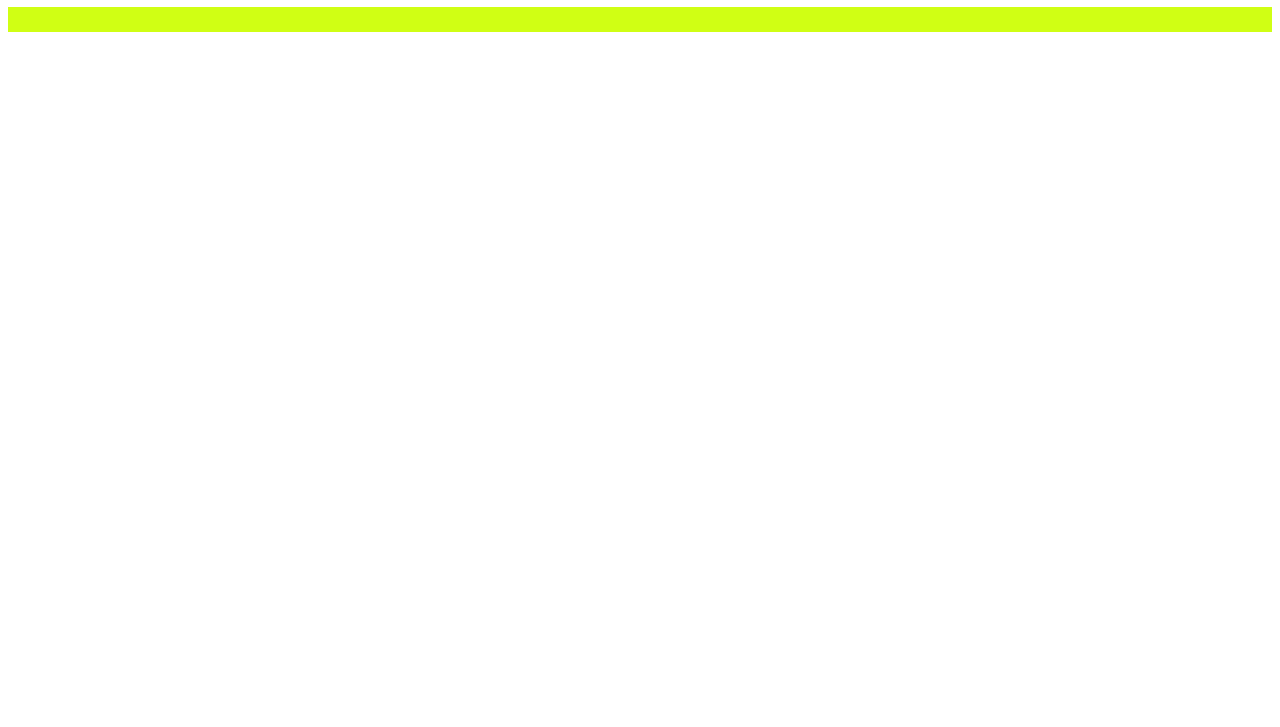
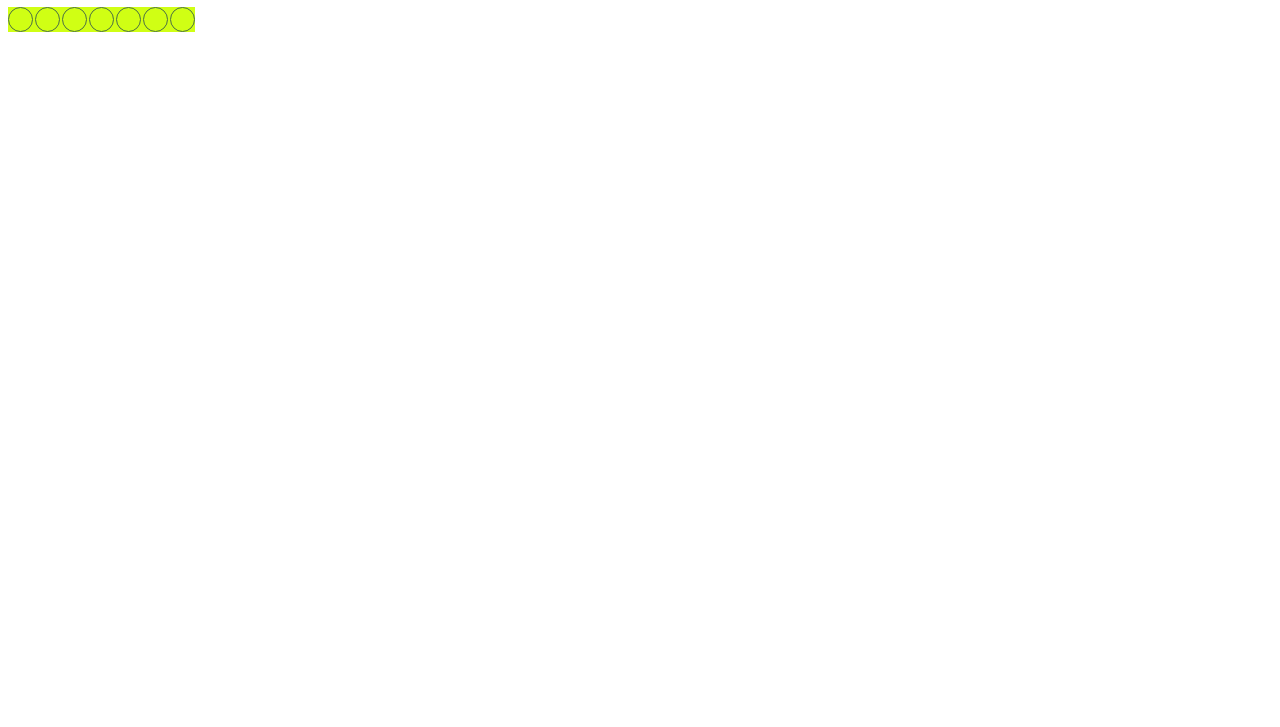
Before and after one commit to ufjf-dcc202/ufjf-dcc202-2025-1-b-atv05-trickjonhgamer, a plain HTML site: page index.html in a window 1280 px wide. Shown: the part 73-800 px from the top of the page. Drawn offline with Linux system fonts and the light colour scheme.

Commit message:
adciona cria discos

```diff
--- a/index.html
+++ b/index.html
@@ -12,6 +12,11 @@
     gap: 2px;
     min-height: 25px;
     background-color: #D0FF14;
+    width: fit-content;
+}
+.disco{
+    border:1px #4B6F44 solid;
+    border-radius: 50%;
 }
 </style>
 <script type="module" src="./main.js"> </script>
--- a/main.js
+++ b/main.js
@@ -3,6 +3,18 @@ eH1.textContent = "Olá Mundo!";
 
 const eTabuleiro = criaTabuleiro();
 document.body.append(eTabuleiro);
+for (let i = 0; i < 7; i++) {
+    const eDisco = criaDisco();
+    eTabuleiro.append(eDisco);
+}
+
+function criaDisco(){
+const novoDisco = document.createElement('div');
+novoDisco.classList.add('disco');
+return novoDisco;
+}
+
+
 
 function criaTabuleiro(){
     const novoTabuleiro = document.createElement('div');
```
